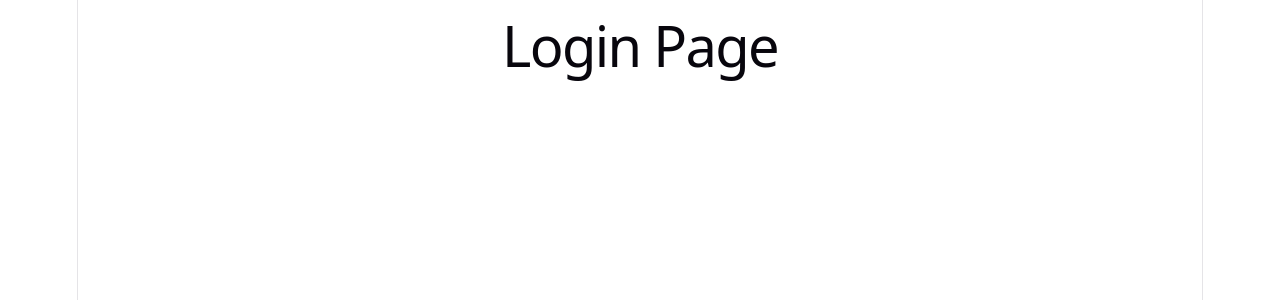
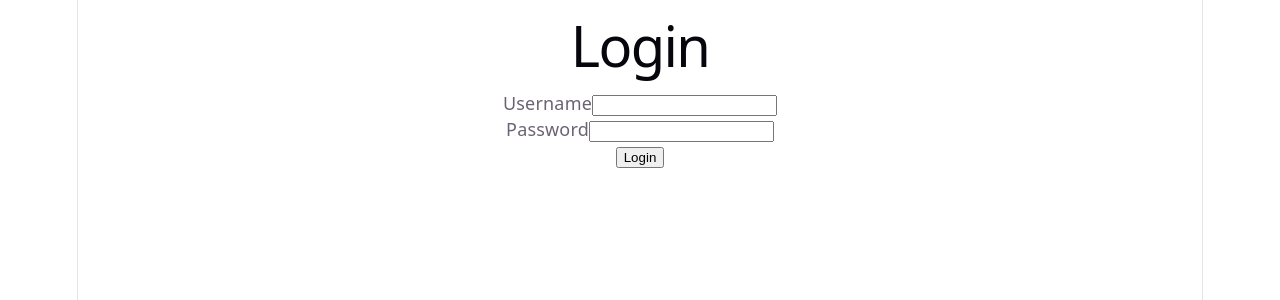
Before and after one commit to alys27/w4-react-app, a React (Vite) app: page /login in a window 1280 px wide. Shown: the top 300 px of the page. Built offline with nearby package versions, Linux system fonts and the light colour scheme.

Commit message:
feat: implement login/logout flow with token storage in localStorage (checkpoint 2)

```diff
--- a/src/pages/Dashboard.jsx
+++ b/src/pages/Dashboard.jsx
@@ -1,5 +1,21 @@
+import { useNavigate } from "react-router-dom";
+import { useAuth } from "../context/AuthContext";
+
 function Dashboard() {
-  return <h1>Dashboard (Protected)</h1>;
+  const { logout } = useAuth();
+  const navigate = useNavigate();
+
+  const handleLogout = () => {
+    logout();
+    navigate("/login", { replace: true });
+  };
+
+  return (
+    <div>
+      <h1>Dashboard (Protected)</h1>
+      <button onClick={handleLogout}>Logout</button>
+    </div>
+  );
 }
 
 export default Dashboard;
--- a/src/pages/Login.jsx
+++ b/src/pages/Login.jsx
@@ -1,5 +1,54 @@
+import { useState } from "react";
+import { useNavigate } from "react-router-dom";
+import { useAuth } from "../context/AuthContext";
+
 function Login() {
-  return <h1>Login Page</h1>;
+  const [username, setUsername] = useState("");
+  const [password, setPassword] = useState("");
+  const [error, setError] = useState("");
+  const { login } = useAuth();
+  const navigate = useNavigate();
+
+  const handleSubmit = (e) => {
+    e.preventDefault();
+
+    if (!username || !password) {
+      setError("Please fill in both fields");
+      return;
+    }
+
+    const fakeToken = "fake-jwt-token-" + Date.now();
+    login(fakeToken);
+    navigate("/dashboard");
+  };
+
+  return (
+    <div>
+      <h1>Login</h1>
+      <form onSubmit={handleSubmit}>
+        <div>
+          <label htmlFor="username">Username</label>
+          <input
+            id="username"
+            type="text"
+            value={username}
+            onChange={(e) => setUsername(e.target.value)}
+          />
+        </div>
+        <div>
+          <label htmlFor="password">Password</label>
+          <input
+            id="password"
+            type="password"
+            value={password}
+            onChange={(e) => setPassword(e.target.value)}
+          />
+        </div>
+        {error && <p style={{ color: "red" }}>{error}</p>}
+        <button type="submit">Login</button>
+      </form>
+    </div>
+  );
 }
 
 export default Login;
```
